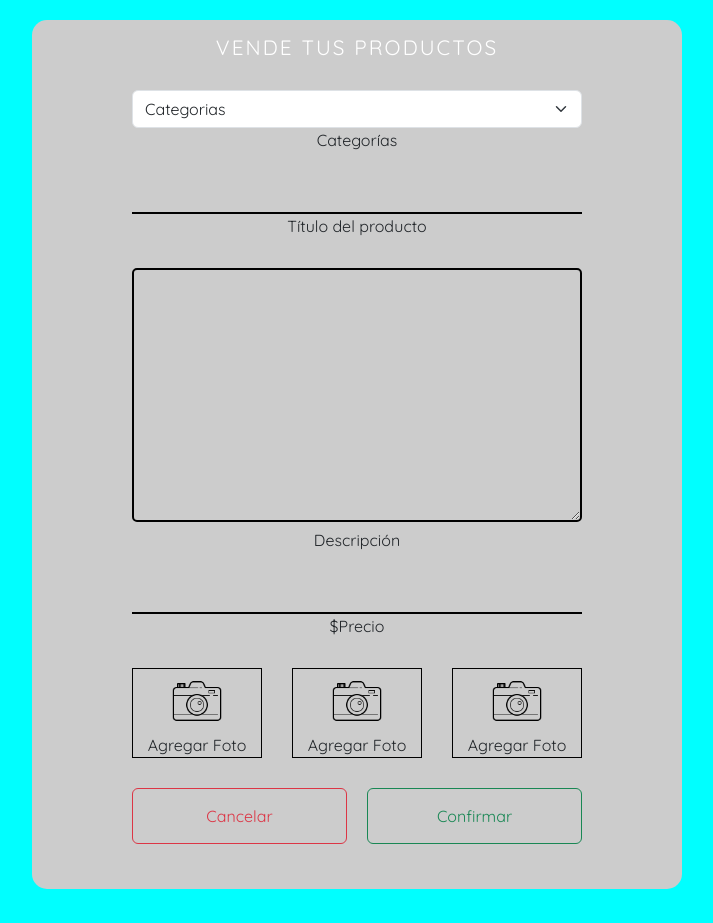
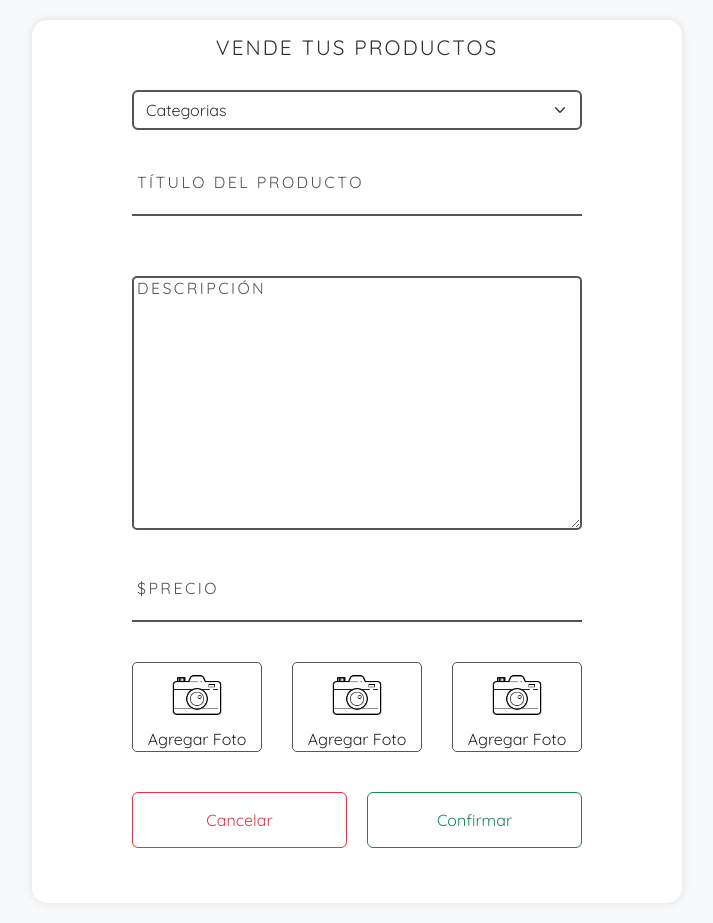
Before and after one commit to DanielFValenciaR/E-commerce-AndinaTradeHub, a plain HTML site: page Views/vender.html in a window 1280 px wide. Shown: the whole page, without its empty margins (283-996 px from the left). Drawn offline with Linux system fonts and the light colour scheme.

Commit message:
Actualizaciones en vender

```diff
--- a/Scripts/vender.js
+++ b/Scripts/vender.js
@@ -1,9 +1,13 @@
-let labels = document.querySelectorAll(".add-image");
+let labels = document.querySelectorAll(".label");
 let files = document.querySelectorAll("input[type='file']");
 let vistaFoto = document.querySelectorAll('.img-preview');
 
+labels.forEach(label => {
+    label.innerHTML = label.innerText.split('').map((letras, i) => `<span style="transition-delay: ${i*30}ms">${letras}</span>`).join('');
+})
+
 // Agrega un evento de cambio a cada input
-files.forEach(function(input, index) {
+files.forEach((input, index) => {
     input.addEventListener("change", function() {
         mostrarImagen(input, vistaFoto[index]);
         // Deshabilitar el input después de cargar la imagen
--- a/Styles/vender.css
+++ b/Styles/vender.css
@@ -10,22 +10,23 @@ body{
     justify-content: center;
     align-items: center;
     min-height: 100vh;
-    background-color: aqua;
+    background-color: #f8f9fa;
 }
 
 .form{
     display: flex;
     flex-direction: column;
     text-align: center;
-    background-color: #ccc;
+    background-color: #fff;
     padding: 15px 100px;
     margin: 20px;
     border-radius: 15px;
+    box-shadow: 0 0 10px rgba(0, 0, 0, 0.1);
 }
 
 .form h2{
     margin-bottom: 30px;
-    color: #fff;
+    color: #333;
     text-transform: uppercase;
     font-size: 1.30em;
     letter-spacing: 0.1em;
@@ -34,24 +35,31 @@ body{
 .elements-container{
     position: relative;
     width: 450px;
-    margin-bottom: 30px;
+    margin-bottom: 40px;
 }
 
 .elements-container select{
     position: relative;
     width: 100%;
+    border: 2px solid #555;
+    background-color: #fff;
+    color: #333;
 }
 
 .elements-container input{
     position: relative;
     width: 100%;
-    padding: 3px 0;
+    padding: 10px 0;
     background: transparent;
     border: none;
-    border-bottom: 2px solid black;
+    border-bottom: 2px solid #555;
     outline: none;
-    color: #fff;
+    color: #333;
     font-size: 1em;
+}
+
+.texarea{
+    margin-top: 20px;
 }
 
 .elements-container textarea{
@@ -61,19 +69,59 @@ body{
     max-width: 100%;
     outline: none;
     border-radius: 5px;
-    border: 2px solid black;
+    border: 2px solid #555;
     background: transparent;
-    color: #fff;
+    color: #333;
     font-size: 1em;
 }
 
-.elements-container button{
-    width: 50%;
-    padding: 15px 0;
-    cursor: pointer;
+.elements-container .label{
+    position: absolute;
+    left: 0;
+    pointer-events: none;
+    color: #555;
+    padding: 10px 0;
+    letter-spacing: 0.10em;
+    text-transform: uppercase;
+    padding: 0 5px;
 }
 
-.images{
+.elements-container .label span{
+    position: relative;
+    display: inline-flex;
+    letter-spacing: 0.15em;
+    transition: 0.2s ease-in-out;
+}
+
+.elements-container input:focus ~ .label span,
+.elements-container input:valid ~ .label span
+{
+    color: #17a2b8;
+    letter-spacing: 0.15em;
+    transform: translateY(-15px);
+}
+
+.elements-container input:focus,
+.elements-container input:valid
+{
+    border-bottom: 2px solid #17a2b8;
+}
+
+.elements-container textarea:focus ~ .label span,
+.elements-container textarea:valid ~ .label span
+{
+    color: #17a2b8;
+    letter-spacing: 0.15em;
+    transform: translateY(-25px);
+}
+
+.elements-container textarea:focus,
+.elements-container textarea:valid
+{
+    border: 1px solid #17a2b8;
+}
+
+.images-container{
     display: flex;
     gap: 30px;
 }
@@ -82,8 +130,8 @@ body{
     display: inline-block;
     position: relative;
     cursor: pointer;
-    border: 1px solid black;
-    /* padding: 5px 10px; */
+    border: 1px solid #555;
+    border-radius: 5px;
 }
 
 .img-fluid{
@@ -100,9 +148,15 @@ body{
     position: absolute;
     top: 0;
     left: 0;
-    max-width: 100%;
+    width: 100%;
     height: 100%;
     object-fit: fill;
+}
+
+.elements-container button{
+    width: 50%;
+    padding: 15px 0;
+    cursor: pointer;
 }
 
 .buttons{
--- a/Views/vender.html
+++ b/Views/vender.html
@@ -16,21 +16,20 @@
                 <select class="form-select" id="select" autocomplete="on" required>
                     <option selected disabled>Categorias</option>
                 </select>
-                <label>Categorías</label>
             </div>
             <div class="elements-container">
                 <input type="text" required>
-                <label>Título del producto</label>
+                <label class="label">Título &nbsp del &nbsp producto</label>
             </div>
-            <div class="elements-container">
+            <div class="elements-container texarea">
                 <textarea name="descripción" id="descripcion" cols="30" rows="10" required></textarea>
-                <label>Descripción</label>
+                <label class="label label-textarea">Descripción</label>
             </div>
             <div class="elements-container">
                 <input type="number" required>
-                <label>$Precio</label>
+                <label class="label">$Precio</label>
             </div>
-            <div class="elements-container images">
+            <div class="elements-container images-container">
                 <label for="file-input1" class="add-image">
                     <img src="/Styles/Images/Vender/camara.png" alt="Icono de cámara" class="img-fluid"> Agregar Foto
                     <input type="file" id="file-input1" accept="image/*" multiple required>
@@ -55,7 +54,6 @@
     </main>
 
 
-
     <script src="../Scripts/vender.js"></script>
 </body>
 </html>
```
